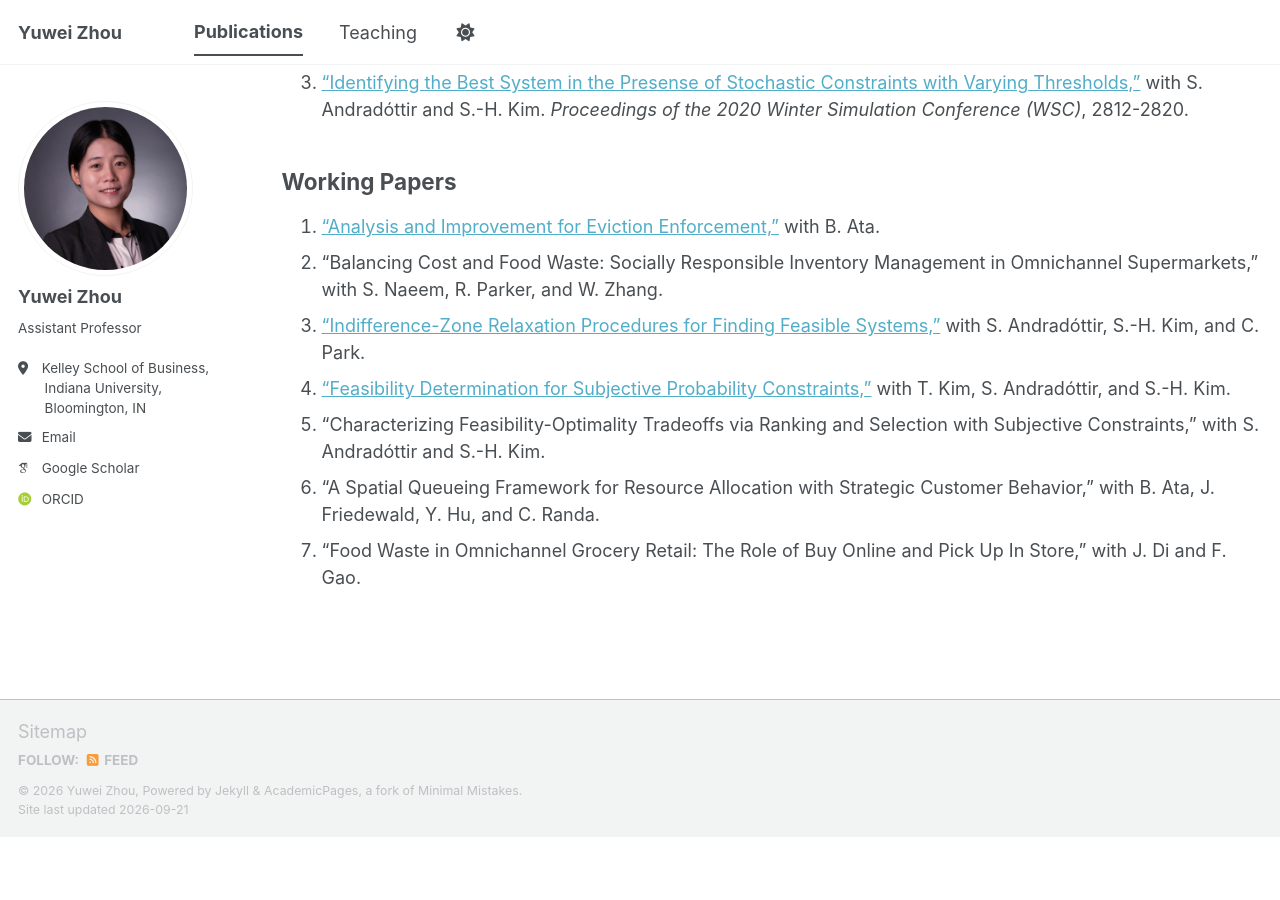
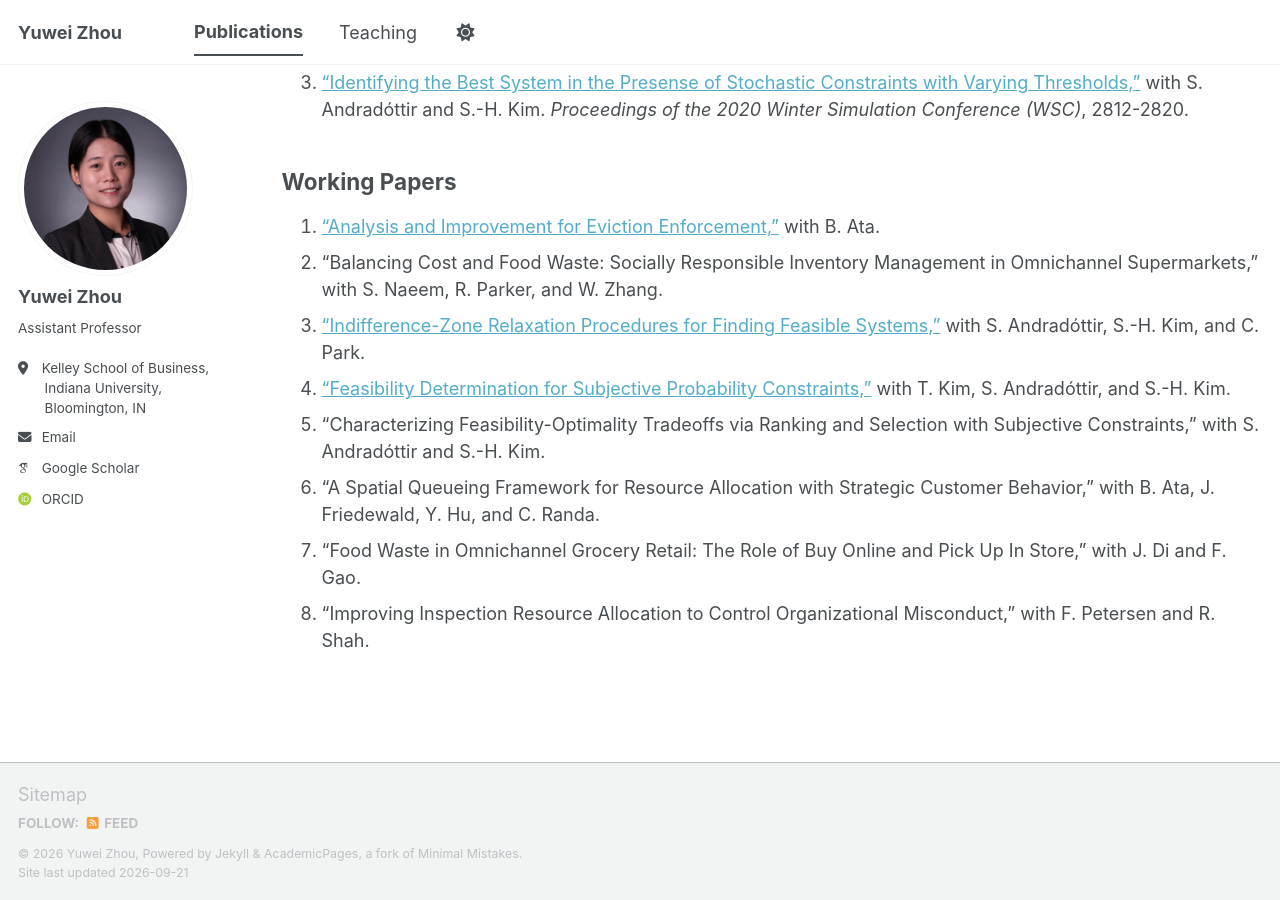
Before and after one commit to yuweizhou3/yuweizhou3.github.io, a Jekyll site: the page built from _pages/publications.md, in a window 1280 px wide and 900 px high, scrolled down 609 px. Built offline with Jekyll 4.4.1, drawn with Linux system fonts in a browser that asks for light colours; some web fonts are replaced; a script bundle is joined from its source files by our own code; library files that are not in the unit come from our copies; before the commit the page ends 1446 px from its top, so only the background shows below that.

Commit message:
Update publications.md

```diff
--- a/_pages/publications.md
+++ b/_pages/publications.md
@@ -24,3 +24,4 @@ author_profile: true
 5. "Characterizing Feasibility-Optimality Tradeoffs via Ranking and Selection with Subjective Constraints," with S. Andradóttir and S.-H. Kim.
 6. "A Spatial Queueing Framework for Resource Allocation with Strategic Customer Behavior," with B. Ata, J. Friedewald, Y. Hu, and C. Randa.
 7. "Food Waste in Omnichannel Grocery Retail: The Role of Buy Online and Pick Up In Store," with J. Di and F. Gao.
+8. "Improving Inspection Resource Allocation to Control Organizational Misconduct," with F. Petersen and R. Shah.
```
